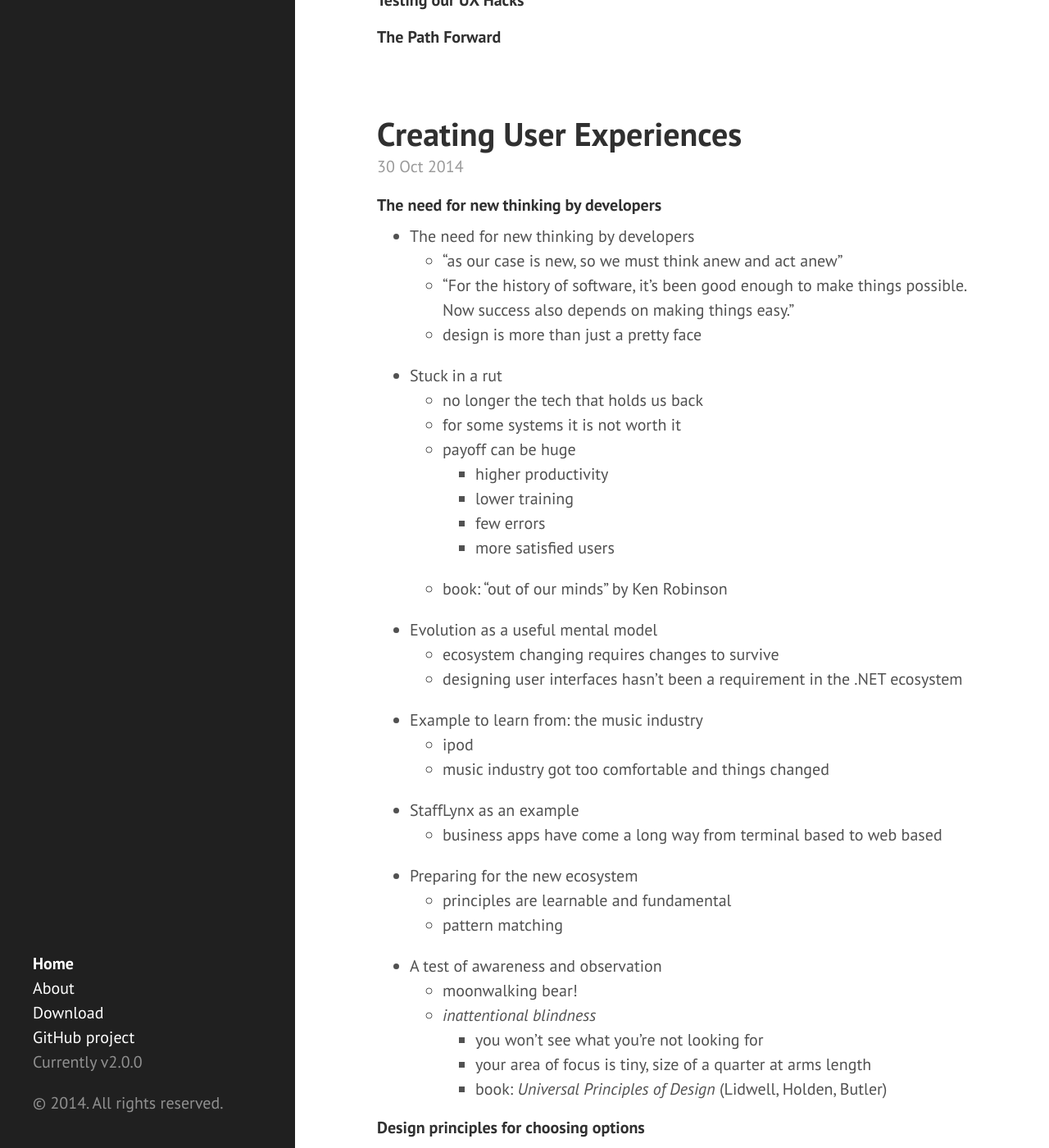
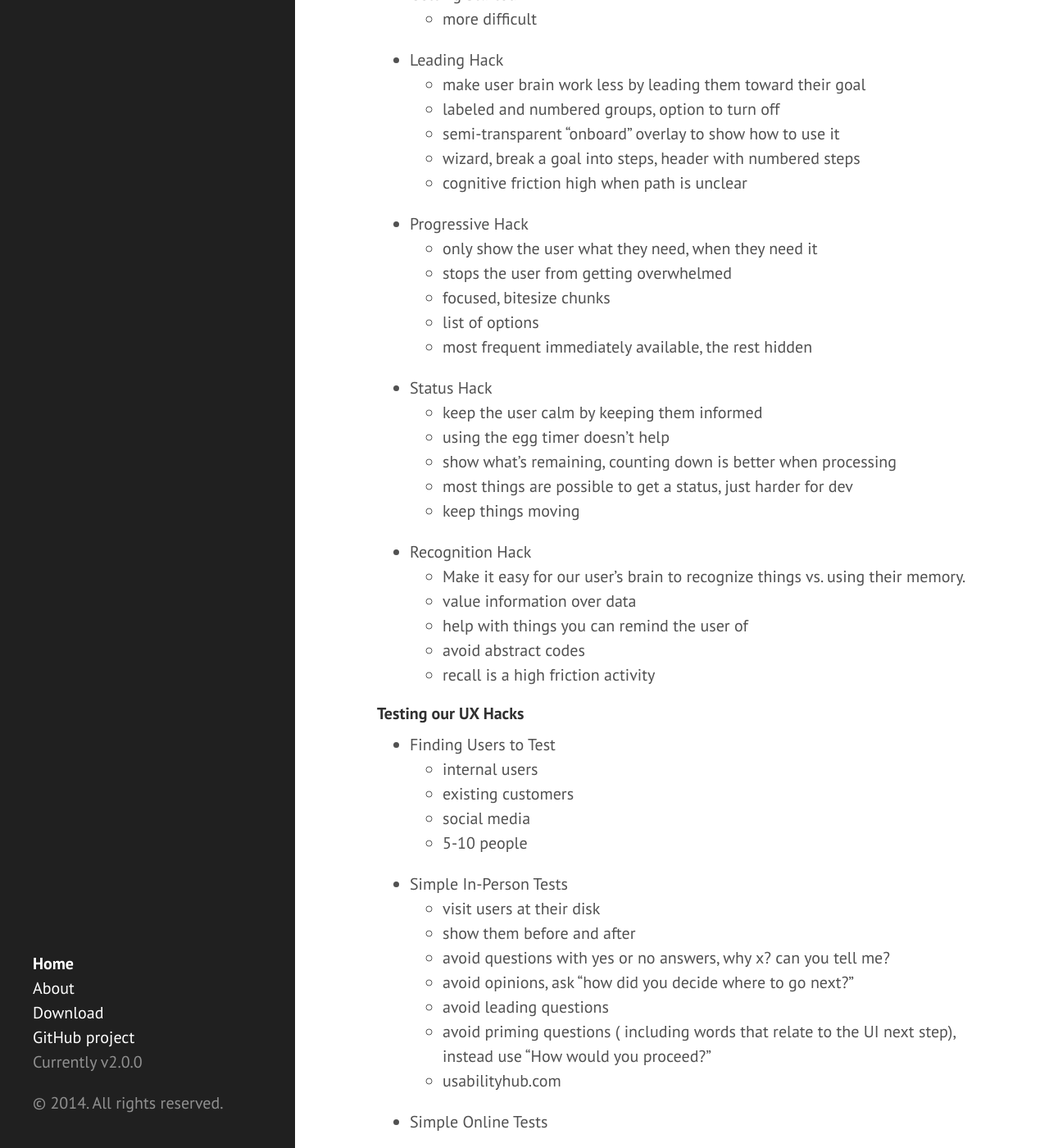
Before and after one commit to eneiand/eneiand.github.io, a Jekyll site: the page built from index.html, in a window 1280 px wide and 1400 px high, scrolled down 5007 px. Shown: the whole window at 82% size. Built offline with Jekyll 4.4.1, drawn with Linux system fonts in a browser that asks for light colours; Markdown is read by kramdown in place of the engine named in the settings; the list of posts is cut into pages by our own code; some of the changed text lies outside the part shown.

Commit message:
no message

```diff
--- a/_posts/2014-11-03-hacking-the-user-experience.md
+++ b/_posts/2014-11-03-hacking-the-user-experience.md
@@ -121,8 +121,52 @@
   * color blindness (5-8% of males, <1% of females)
   * don't use color alone to convey information, use an icon too
 
-#### Hacking the USer's Mind
+#### Hacking the User's Mind
+
+* Getting Started
+  * more difficult
+* Leading Hack
+  * make user brain work less by leading them toward their goal
+  * labeled and numbered groups, option to turn off
+  * semi-transparent "onboard" overlay to show how to use it
+  * wizard, break a goal into steps, header with numbered steps
+  * cognitive friction high when path is unclear
+* Progressive Hack
+  * only show the user what they need, when they need it
+  * stops the user from getting overwhelmed
+  * focused, bitesize chunks
+  * list of options
+  * most frequent immediately available, the rest hidden
+* Status Hack
+  * keep the user calm by keeping them informed
+  * using the egg timer doesn't help
+  * show what's remaining, counting down is better when processing
+  * most things are possible to get a status, just harder for dev
+  * keep things moving
+* Recognition Hack
+  * Make it easy for our user's brain to recognize things vs. using their memory.
+  * value information over data
+  * help with things you can remind the user of
+  * avoid abstract codes
+  * recall is a high friction activity
 
 #### Testing our UX Hacks
+* Finding Users to Test
+  * internal users
+  * existing customers
+  * social media
+  * 5-10 people
+* Simple In-Person Tests
+  * visit users at their disk
+  * show them before and after
+  * avoid questions with yes or no answers, why x? can you tell me?
+  * avoid opinions, ask "how did you decide where to go next?"
+  * avoid leading questions
+  * avoid priming questions ( including words that relate to the UI next step), instead use "How would you proceed?"
+  * usabilityhub.com
+* Simple Online Tests
 
 #### The Path Forward
+  * 100 things every designer needs to know about people
+  * Designing with the Mind in Mind
+  * Don't make me think
```
